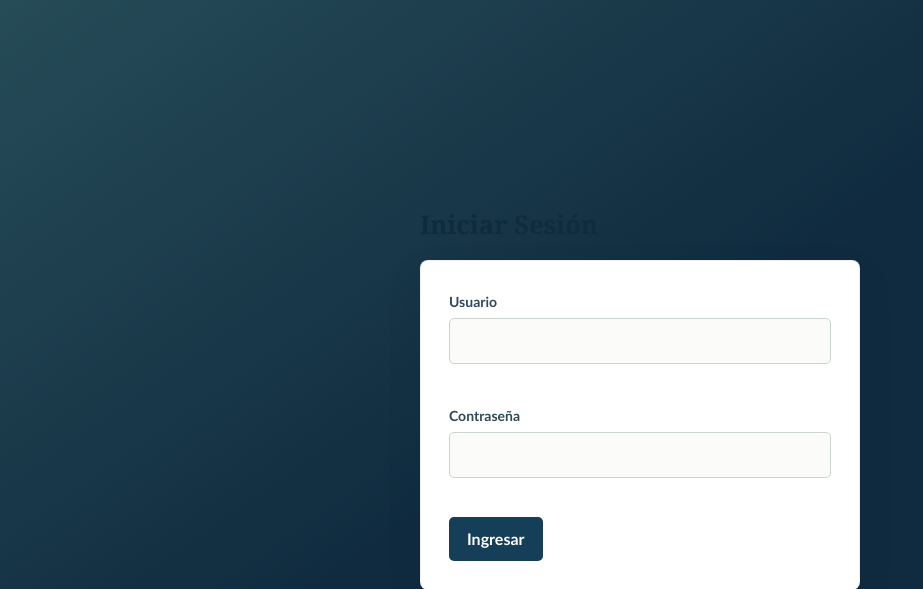
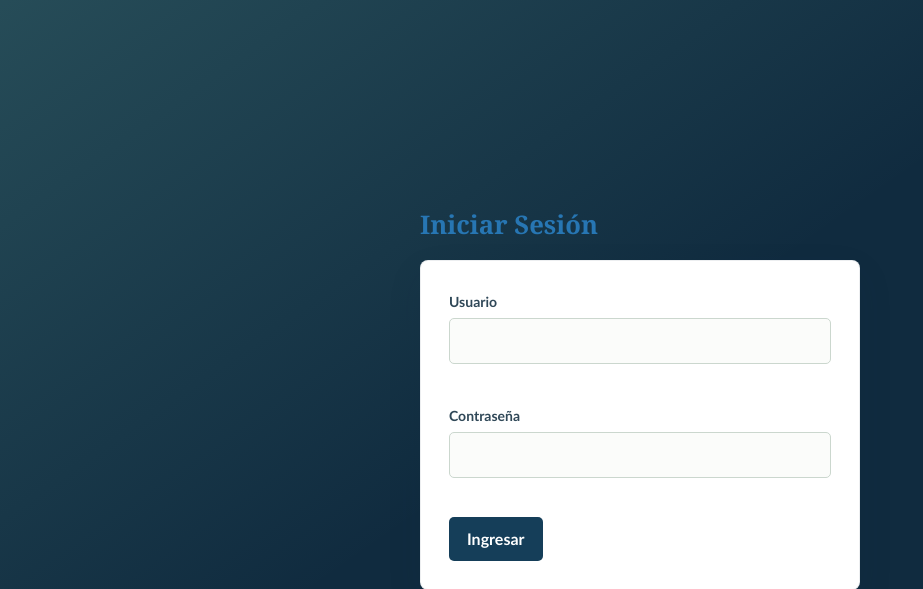
Before and after one commit to AnthonyXRB2/Liga-De-Futbol, a PHP site: page /login.php in a window 1280 px wide. Shown: the top 589 px of the page, without its empty margins (0-923 px from the left). Run offline with PHP 8.4, Linux system fonts and the light colour scheme.

Commit message:
Mas Clarito

```diff
--- a/estilo.css
+++ b/estilo.css
@@ -584,7 +584,7 @@ h2{
     margin:0 0 20px;
     padding:0;
     border:0;
-    color:#102b3f;
+    color:#2776b3;
     text-align:left;
 }
 
```
